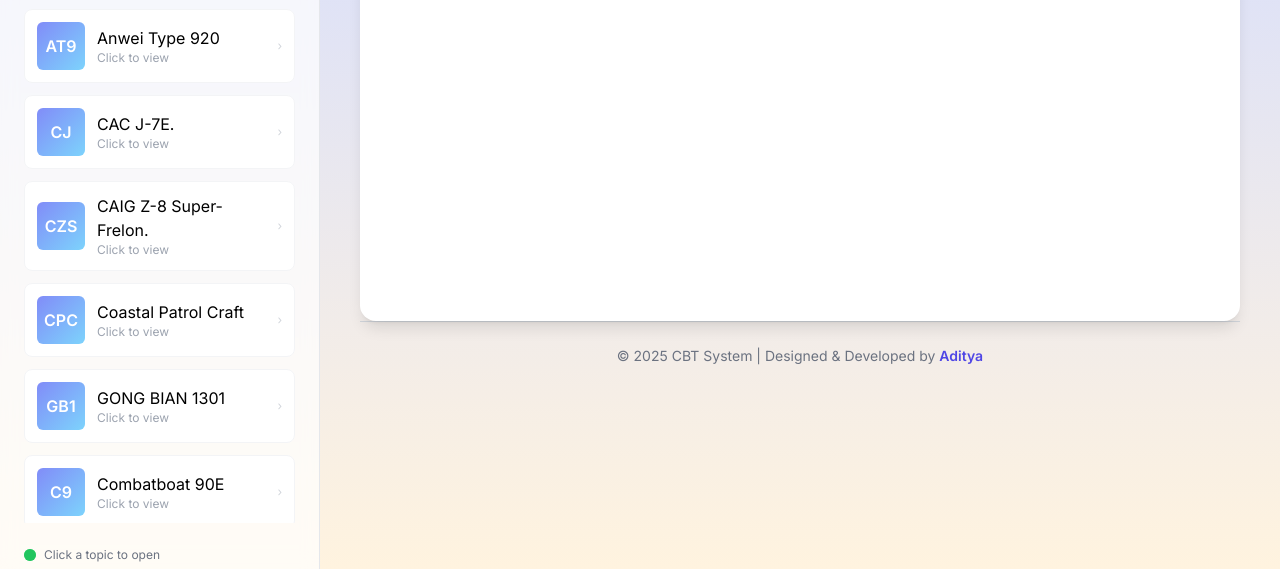
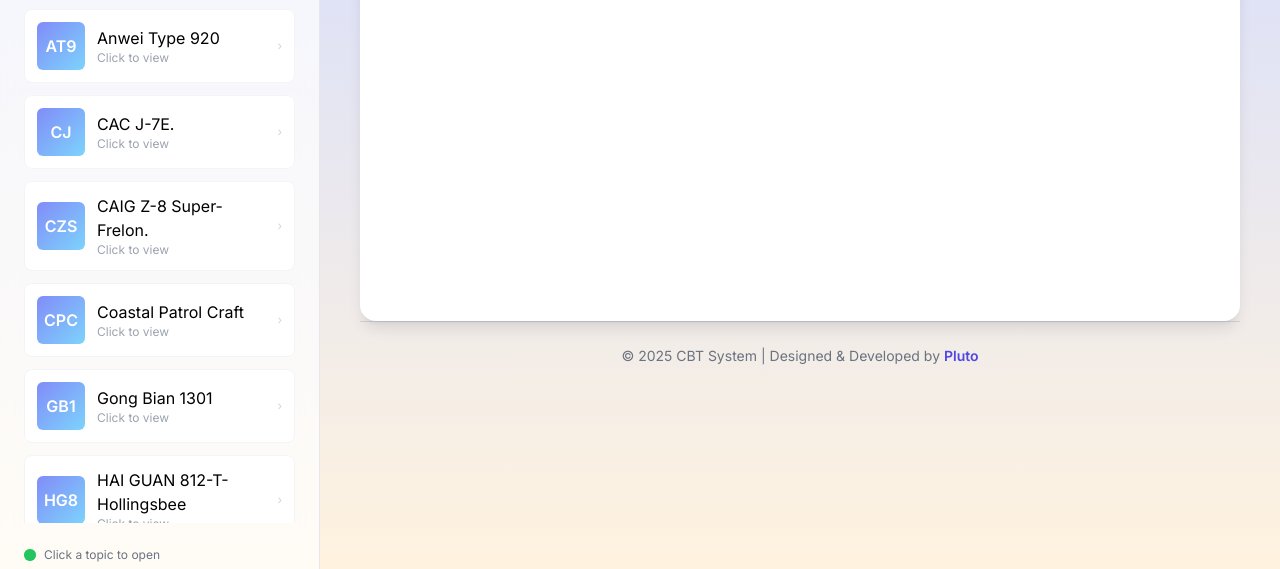
Before and after one commit to adiityachoudhary/warship, a plain HTML site: page index.html in a window 1280 px wide. Shown: the part 231-800 px from the top of the page. Drawn offline with nearby package versions, Linux system fonts and the light colour scheme.

Commit message:
Added items till page 56

```diff
--- a/index.html
+++ b/index.html
@@ -135,7 +135,7 @@
         © 2025 CBT System | Designed & Developed by
         <a href="https://github.com/adiityachoudhary" target="_blank"
           class="text-indigo-600 font-semibold hover:underline">
-          Aditya
+          Pluto
         </a>
       </footer>
 
--- a/warship.js
+++ b/warship.js
@@ -17,113 +17,272 @@
     id: 'achelous',
     title: 'Achelous Class',
     images: ['src/1.jpg'],
-    description: 'Landing craft repair ships used by the U.S. Navy during World War II for amphibious support and on-site repairs.',
+    description: 'DAGUSHAN (ex-Hsiang An, ex-Achilles ARL 41, ex-LST 455) ',
     details: {
-      'Category': 'Amphibious Warfare Ship',
-      'Displacement': '4,100 tons (full load)',
-      'Length': '328 feet',
+      'Displacement': '1,625 light; 4,325 full load',
+      'Dimensions feet(meters)': '328 × 50 × 14 (100 × 15.2 × 4.3) ',
+      'Main machinery': '2 GM 12-567A diesels; 1,800 hp (1.34 MW); 2 shafts',
       'Speed': '12 knots',
-      'Range': '7,000 nautical miles',
-      'Armament': 'Light anti-aircraft guns',
-      'Radar': 'Basic surface search radar',
-      'Crew': '250 personnel'
+      'Armament': '12 China 37 mm/63 (6 twin). 4 China 14.5 mm/93 (2 twin)',
+      'Radar': 'Navigation: Fin Curve; I-band '
     }
   },
   {
     id: 'anwei',
     title: 'Anwei Type 920 ',
     images: ['src/2.jpg'],
-    description: 'Designed for dynamic operations and logistics — modular, flexible ships used for mid-sea refueling and supply transport.',
+    description: 'DAISHAN DAO (Annati Collection)',
     details: {
-      'Category': 'Support Ship',
-      'Displacement': '8,000 tons',
-      'Speed': '16 knots',
-      'Range': '10,000 nautical miles',
-      'Capacity': 'Large storage and refueling capability',
-      'Crew': '180 personnel'
+      'Displacement': '14200 tonnes (13975.7 (uk) t) (15652.8 t (short)) (14200000 kg)',
+      'Dimensions feet(meters)': '178.0 m (584.0 ft)',
+      'Main machinery': '2 diesels; 2 shafts',
+      'Speed': '20 kt (37.0 km/h) (23.0 mph) ',
+      'Capacity': '135',
+      'Armament': '12 China 37 mm/63 (6 twin). 4 China 14.5 mm/93 (2 twin)',
+      'Radar': 'To be announced. ',
+      'Helicopters': '1 Z-8JH'
     }
   },
   {
     id: 'CAC J-7E. ',
     title: 'CAC J-7E. ',
-    images:[ 'src/3.jpg'],
-    description: 'A fast-attack destroyer optimized for anti-submarine and air defense operations in escort missions.',
+    images: ['src/3.jpg'],
+    description: 'J-7E (Ships of the World)',
     details: {
-      'Category': 'Destroyer',
-      'Displacement': '1,500 tons',
-      'Speed': '35 knots',
-      'Range': '6,000 nautical miles',
-      'Armament': 'Torpedoes, anti-aircraft guns, missiles',
-      'Radar': 'AN/SPS-49 Air-search radar',
-      'Sonar': 'AN/SQS-56 hull-mounted sonar',
-      'Crew': '210 personnel'
+      'Speed': '1,175 kt (2,175 km/h).',
+      'Range': '804 n miles (1,490 km).',
+      'Armament': 'Fleet air defence fighter with limited strike role against enemy shipping or beachhead. Total of about 30 delivered from 1992. About 24 estimated in service. Sensors: Search attack radar, some ECM. Weapons: ASuW; 500 kg bombs or 36 rockets. Standard; two 30 mm cannon. AAM; PL-5B, PL-8. ',
+      'Service Ceiling': '61,680 ft (18,800 m). '
     }
   },
   {
     id: 'CAIG Z-8 Super-Frelon. ',
     title: 'CAIG Z-8 Super-Frelon. ',
-    images:[ 'src/4.jpg'],
+    images: ['src/4.jpg'],
     description: 'A fast-attack destroyer optimized for anti-submarine and air defense operations in escort missions.',
     details: {
-      'Category': 'Destroyer',
-      'Displacement': '1,500 tons',
-      'Speed': '35 knots',
-      'Range': '6,000 nautical miles',
-      'Armament': 'Torpedoes, anti-aircraft guns, missiles',
-      'Radar': 'AN/SPS-49 Air-search radar',
-      'Sonar': 'AN/SQS-56 hull-mounted sonar',
-      'Crew': '210 personnel'
+      'Speed': '134 kt (248 km/h)',
+      'Service Ceiling': '10,000 ft (3,050 m). ',
+      'Range': '440 n miles (815 km). ',
+      'Armament': 'Anti-submarine warfare (ASW), anti-surface (ASuW), Medivac and SAR roles. Derived from SA 321G Super Frelon initially supplied from France in 1977. 14 ASW/ASuW (Z-8J), 4 Medivac (Z-8JH), and about 20 utility (Z-8) believed to be in-service. Operate from shore or amphibious ships. Deployed on Type 071 LPH for counter piracy operations in 2010, 2013, and 2014. Sensors: surface search radar, Thomson-Sintra HS-12 dipping sonar. Some aircraft fitted with FLIR turret. Weapons: ASW; lightweight torpedoes (Yu-7). ASuW: YJ-83K missile, rockets, and machine guns. '
     }
   },
   {
-    id: 'Coastal Patrol Craft ',
+    id: 'Coastal Patrol Craft  ',
     title: 'Coastal Patrol Craft ',
-    images:[ 'src/7.jpg'],
-
-    description: 'A fast-attack destroyer optimized for anti-submarine and air defense operations in escort missions.',
+    images: ['src/7.jpg', 'src/8.jpg'],
+    description: '1: Gong Bian 4401,  2: Gong Bian 4407 ',
     details: {
-      'Category': 'Destroyer',
-      'Displacement': '1,500 tons',
-      'Speed': '35 knots',
-      'Range': '6,000 nautical miles',
-      'Armament': 'Torpedoes, anti-aircraft guns, missiles',
-      'Radar': 'AN/SPS-49 Air-search radar',
-      'Sonar': 'AN/SQS-56 hull-mounted sonar',
-      'Crew': '210 personnel'
+      'Full Load': '59 tonnes (65 t (short)) (59000 kg) ',
+      'Length': '22.5 m (73.82 ft) ',
+      'Speed': '22 kt ',
+      'Range': '850 n miles at 11 kt',
+      'Capacity': '13',
+      'Machinery': '2 diesels; 1,600 hp(m) (1.18 MW); 2 shafts',
+      'Guns': '2-14.5 mm (twin). ',
+      'Radars': 'Surface search:  I-band.'
     }
   },
   {
-    id: 'GONG BIAN 1301',
-    title: 'GONG BIAN 1301',
-    images:[ 'src/9.jpg'],
-    description: 'A fast-attack destroyer optimized for anti-submarine and air defense operations in escort missions.',
+    id: 'Gong Bian 1301 ',
+    title: 'Gong Bian 1301 ',
+    images: ['src/9.jpg'],
+    description: 'Gong Bian 1301 ',
     details: {
-      'Category': 'Destroyer',
-      'Displacement': '1,500 tons',
-      'Speed': '35 knots',
-      'Range': '6,000 nautical miles',
-      'Armament': 'Torpedoes, anti-aircraft guns, missiles',
-      'Radar': 'AN/SPS-49 Air-search radar',
-      'Sonar': 'AN/SQS-56 hull-mounted sonar',
-      'Crew': '210 personnel'
+      'Full Load': '83 tonnes (91.5 t (short)) (83000 kg)',
+      'Length': '25 m (82.02 ft)  ',
+      'Speed': '14 kt',
+      'Range': '900 n miles at 11 kt',
+      'Capacity': '12',
+      'Machinery': '2 diesels; 900 hp(m) (662 kW); 2 shafts',
+      'Guns': '4-14.5 mm/93 2 (twin) ',
+      'Radars': 'Surface search:  Fin Curve; I-band.'
     }
   },
   {
-    id: 'Combatboat 90E',
-    title: 'Combatboat 90E',
-    images:[ 'src/12.jpg','src/13.jpg','src/14.jpg','src/15.jpg','src/16.jpg'],
-    description: 'A fast-attack destroyer optimized for anti-submarine and air defense operations in escort missions.',
+    id: 'HAI GUAN 812-T-Hollingsbee ',
+    title: 'HAI GUAN 812-T-Hollingsbee ',
+    images: ['src/11.jpg'],
+    description: 'Building in Shanghai at about six a year since 1992. More may follow.  ',
     details: {
-      'Category': 'Destroyer',
-      'Displacement': '1,500 tons',
-      'Speed': '35 knots',
-      'Range': '6,000 nautical miles',
-      'Armament': 'Torpedoes, anti-aircraft guns, missiles',
-      'Radar': 'AN/SPS-49 Air-search radar',
-      'Sonar': 'AN/SQS-56 hull-mounted sonar',
-      'Crew': '210 personnel'
+      'Full Load': '98 full load',
+      'Dimensions': '101.7 × 15.4 × 4.6 (31 × 4.7 × 1.4) ',
+      'Speed': '32 kt ',
+      // 'Range': '850 n miles at 11 kt',
+      // 'Capacity': '13',
+      'Machinery': '2 diesels; 2 shafts',
+      'Guns': '2 China 14.5 mm/93 (twin).',
+      'Radars': '  Surface search: Racal Decca ARPA; I-band. '
     }
-  }
+  },
+  {
+    id: 'Combatboat 90E ',
+    title: 'Combatboat 90E ',
+
+    images: ['src/12.jpg'],
+
+    description: ' Two delivered to Hai Guan in April 1997. This is the transport version of the Swedish raiding craft and can lift two tons of stores or 6-10 troops.',
+
+    details: {
+      'Full Load': '9 full load',
+      'Dimensions': '39 × 9.5 × 2.3 (11.9 × 2.9 × 0.7) ',
+      'Speed': '40 kt ',
+      // 'Range': '850 n miles at 11 kt',
+      // 'Capacity': '13',
+      'Machinery': '1 Scania AB DSI 14 diesel; 398 hp(m) (293 kW); waterjet ',
+      // 'Guns': '2 China 14.5 mm/93 (twin).',
+      // 'Radars': '  Surface search: Racal Decca ARPA; I-band. '
+    }
+  },
+
+
+  {
+    id: 'Dachou (Type 917A) class',
+    title: 'Dachou Type 917A-class',
+
+    images: ['src/13.jpg'],
+
+    description: ' Bei Yun 530, Dong Yun 760, Nan Yun 846, Nan Yun 847 ',
+
+    details: {
+      'Full Load': '9 full load',
+      'Dimensions': 'Length   overall: 67 m (219.8 ft) ',
+      // 'Speed': '40 kt ',
+      // 'Range': '850 n miles at 11 kt',
+      // 'Capacity': '13',
+      'Machinery': '2 diesels; 2 shafts',
+      // 'Guns': '2 China 14.5 mm/93 (twin).',
+      // 'Radars': ' To be announced.'
+    }
+  },
+
+
+
+  {
+    id: 'Dadao Type 648-class ',
+    title: 'Dadao Type 648-class ',
+
+    images: ['src/14.jpg','src/15.jpg'],
+
+    description: ' Dong Xiu 911 , Builders: Bohai Shipyard , Huludao ',
+
+    details: {
+      'Full Load': '1780 tonnes (1751.9 (uk) t) (1962.1 t (short)) (1780000 kg) ',
+      'Dimensions': 'Length   overall:78.7 m (258.2 ft) ',
+      'Speed': '16 kt (29.6 km/h) (18.4 mph) ',
+      // 'Range': '850 n miles at 11 kt',
+      // 'Capacity': '13',
+      'Machinery': '2 diesels; 2 shafts ',
+      'Guns': '8-25 mm (4 twin).',
+      'Radars': ' Navigation:  I-band. '
+    }
+  },
+
+
+
+
+  {
+    id: 'Dadie Type 814A-class',
+    title: 'Dadie Type 814A-class',
+
+    images: ['src/16.jpg'],
+
+    description: ' Bei Diao 900 (ex-Bei Diao 841 , ex-V 841) / Wuchang Shipyard , Wuhan 1986',
+
+    details: {
+      'Full Load': '2591 tonnes (2550.1 (uk) t) (2856.1 t (short)) (2591000 kg',
+      'Dimensions': 'Length   overall:     94 m (308.4 ft) ',
+      'Speed': '20 kt (37.0 km/h) (23.0 mph)',
+      // 'Range': '850 n miles at 11 kt',
+      'Capacity': '170',
+      'Machinery': '2 diesels; 2 shafts ',
+      'Guns': '4-14.5 mm',
+      'Radars': ' Navigation:  2 Type 753; I-band '
+    }
+  },
+
+
+
+
+
+
+  {
+    id: 'Dadong Type 946A-class',
+    title: 'Dadong Type 946A-class',
+
+    images: ['src/17.jpg'],
+
+    description: 'DADONG 304 ',
+
+    details: {
+      'Full Load': '1524 tonnes (1499.9 (uk) t) (1679.9 t (short)) (1524000 kg',
+      'Dimensions': 'Length   overall:     84.4 m (276.9 ft) ',
+      'Speed': '18 kt (33.3 km/h) (20.7 mph)',
+      // 'Range': '850 n miles at 11 kt',
+      'Capacity': '150',
+      'Machinery': '2 diesels; 7,400 hp(m) (5.44 MW); 2 shafts ',
+      'Guns': '4-25 mm/80 (2 twin). ',
+      'Radars': ' Navigation:  Type 756; F-band. '
+    }
+  },
+
+
+
+
+
+
+
+  {
+    id: 'Dahua Type 909/909A-class',
+    title: 'Dahua Type 909/909A-class',
+
+    images: ['src/18.jpg'],
+
+    description: 'Bi Sheng 891 (ex-970 , ex-909) Hudong-Zhonghua --Shanghai Dec 1997, Hua Luogeng 892 / Hudong-Zhonghua -- Shanghai 2012 ',
+
+    details: {
+      'Full Load': '6096 tonnes (5999.7 (uk) t) (6719.7 t (short)) (6096000 kg',
+      'Dimensions': 'Length   overall:     130.0 m (426.5 ft)  ',
+      'Speed': '20 kt (37.0 km/h) (23.0 mph)',
+      // 'Range': '850 n miles at 11 kt',
+      'Capacity': '80',
+      'Machinery': '2 diesels; 2 shafts ',
+      // 'Guns': '4-25 mm/80 (2 twin). ',
+      // 'Radars': ' Navigation:  Type 756; F-band. '
+      'Helicopters': ' Platform (891) for one medium.  '
+    }
+  },
+
+
+
+
+
+  {
+    id: 'Dajiang Type 925-class ',
+    title: 'Dajiang Type 925-class ',
+
+    images: ['src/19.jpg','src/20.jpg'],
+
+    description: 'CHONGMING DAO (Ships of the World), DAJIANG CLASS SILHOUETTE (Ian Sturton)  ',
+
+    details: {
+      'Full Load': '12167 tonnes (11974.8 (uk) t) (13411.8 t (short)) (12167000 kg)',
+      'Dimensions': 'Length   overall:     156.2 m (512.5 ft)  ',
+      'Speed': '20 kt (37.0 km/h) (23.0 mph)',
+      // 'Range': '850 n miles at 11 kt',
+      'Capacity': '308',
+      'Machinery': '2 MAN K9Z60/105E diesels; 18,000 hp(m) (13.4 MW); 2 shafts',
+      // 'Guns': '4-25 mm/80 (2 twin). ',
+      'Radars': ' Surface search:  Eye Shield; E-band, Navigation:  2 Fin Curve; I-band. ',
+      'Helicopters': ' 2 Z-8  '
+    }
+  },
+
+
+
+
+
+
 ];
 
 const topicsEl = document.getElementById('topics');
@@ -242,11 +401,10 @@
   detailEl.innerHTML = `
     <div class="fade-up">
      <div class="rounded-2xl overflow-hidden border border-gray-200 shadow-md mb-6 flex justify-center gap-4 flex-wrap">
-  ${
-    (t.images || [t.img]).map(src => `
+  ${(t.images || [t.img]).map(src => `
       <img loading="lazy" class="max-w-full h-auto object-contain rounded-lg" src="${src}" alt="${t.title}" />
     `).join('')
-  }
+    }
 </div>
 
 
```
